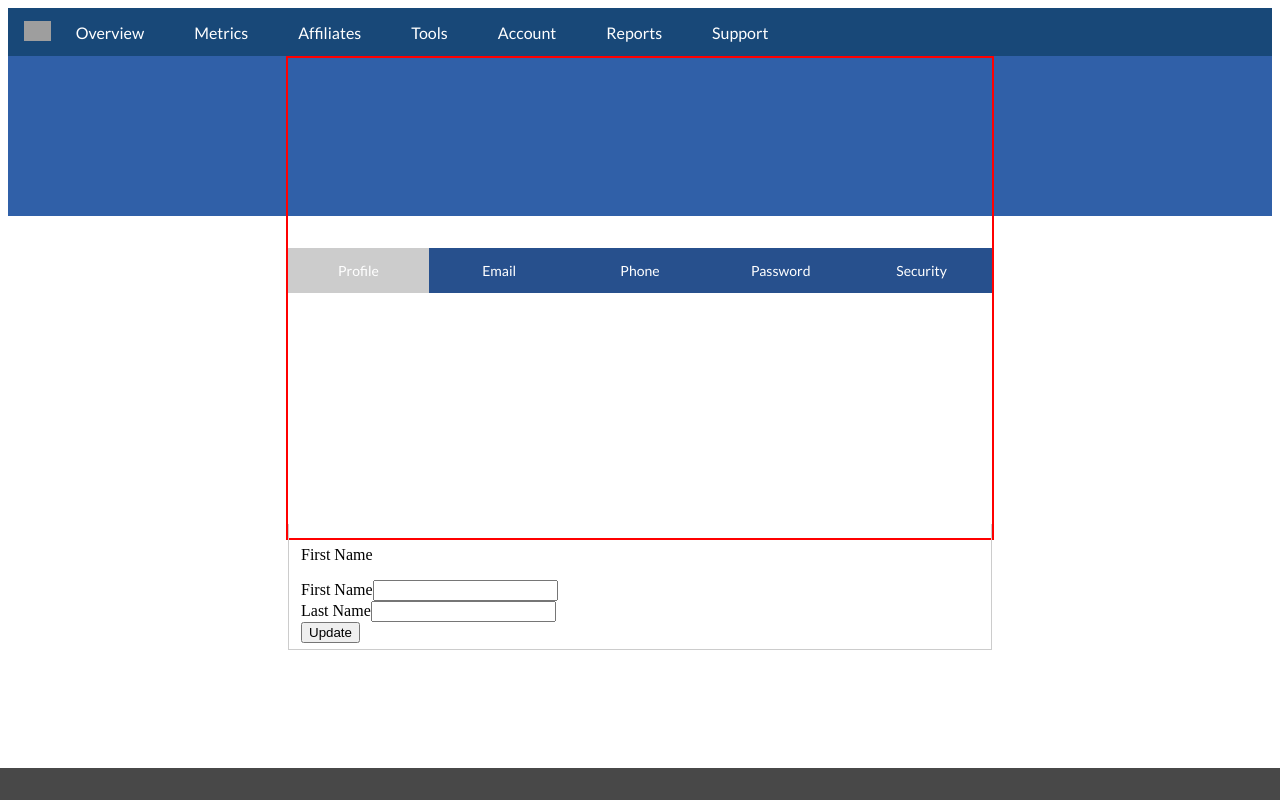
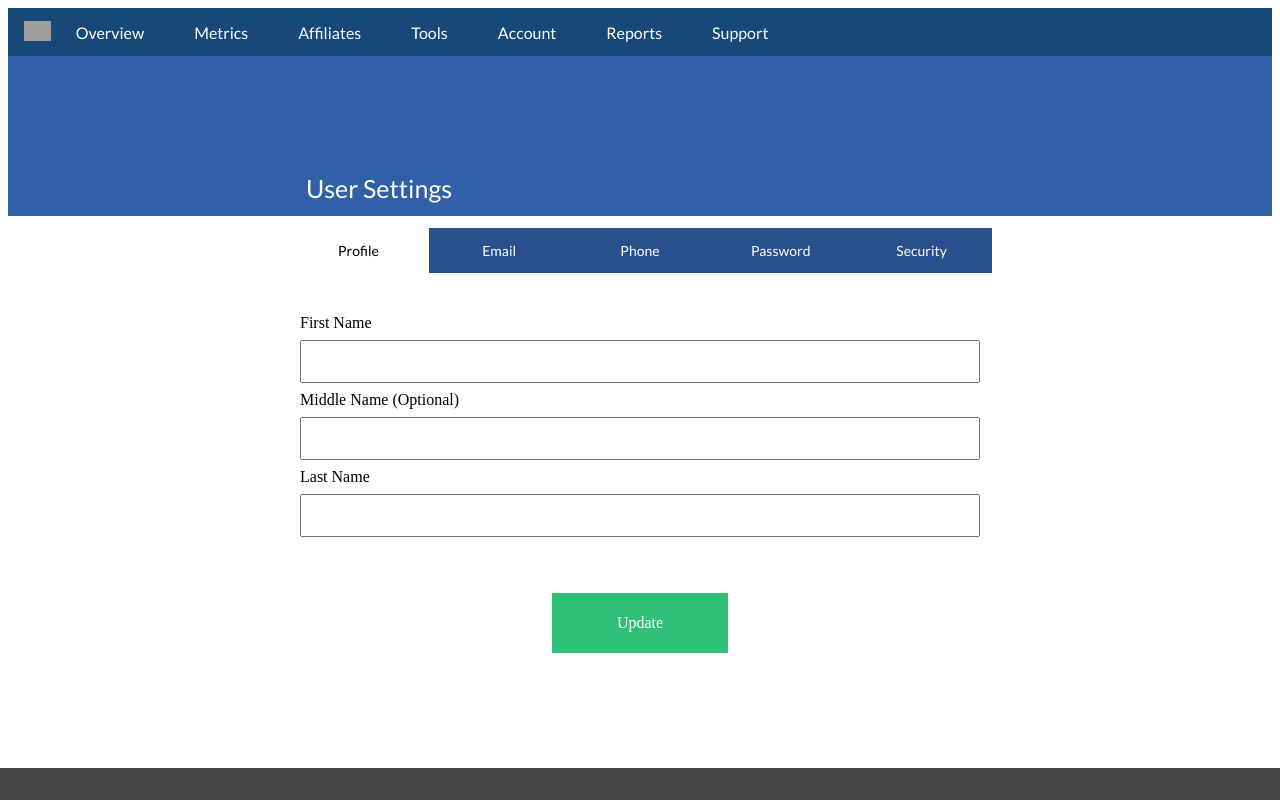
Before and after one commit to jaydray1/avant-h, an Angular app: page / in a window 1280 px wide. Built offline with nearby package versions, Linux system fonts and the light colour scheme; grey boxes are pictures that could not be loaded.

Commit message:
interface wired up, move on to ngModel form logging

```diff
--- a/src/app/avant-profile/avant-profile.component.css
+++ b/src/app/avant-profile/avant-profile.component.css
@@ -16,7 +16,7 @@
     display: flex;
     flex-direction: column;
     justify-content: space-between;
-    height: 10em;
+    /* height: 10em; */
 }
 
 .middle-half {
@@ -27,7 +27,7 @@
     justify-content: center;
     align-content: center;
     margin-bottom: 10em;
-    border: 2px solid red;
+    /* border: 2px solid red; */
 }
 
 .middle-half-header {
@@ -40,6 +40,7 @@
     font-size: 25px;
     color: white;
     margin-left: 18px;
+    margin-bottom: -37px;
 }
 
 .middle-half-tabs {
@@ -47,7 +48,8 @@
     width: 100%;
     display: inline-flex;
     align-items: flex-end;
-    margin-bottom: 231px;
+    margin-bottom: 35px;
+    margin-top: 2px;
 }
 
 .tabcontent {
@@ -96,13 +98,40 @@
 
   /* Create an active/current tablink class */
   .tab button.active {
-    background-color: #ccc;
+    background-color: white;
+    color: black;
   }
 
   /* Style the tab content */
   .tabcontent {
     display: none;
     padding: 6px 12px;
-    border: 1px solid #ccc;
+    border: none;
     border-top: none;
   }
+
+  input[type=text] {
+    width: 100%;
+    padding: 12px 20px;
+    margin: 8px 0;
+    box-sizing: border-box;
+  }
+
+  .button-holder {
+      display: flex;
+      justify-content: space-around;
+      margin-top: 3em;
+  }
+
+  #update-button {
+    height: 60px;
+    width: 11em;
+    background: #30c078;
+    border: 0;
+    color: white;
+    font: inherit;
+    line-height: normal;
+    overflow: visible;
+    padding: 0;
+    cursor: pointer;
+  }
--- a/src/app/avant-profile/avant-profile.component.html
+++ b/src/app/avant-profile/avant-profile.component.html
@@ -14,26 +14,30 @@
             </div>
           </div>
             <div id="Profile" class="tabcontent">
-                <p>First Name</p>
                 <form>
                     <div class="form-group">
-                      <label for="name">First Name</label>
-                      <input type="text" class="form-control" id="name" required>
+                      <label for="firstName">First Name</label>
+                      <input type="text" class="form-control" id="firstName" required>
                     </div>
 
                     <div class="form-group">
-                      <label for="alterEgo">Last Name</label>
-                      <input type="text" class="form-control" id="alterEgo">
+                        <label for="middleName">Middle Name (Optional)</label>
+                        <input type="text" class="form-control" id="middleName">
+                      </div>
+
+                    <div class="form-group">
+                      <label for="lastName">Last Name</label>
+                      <input type="text" class="form-control" id="lastName">
                     </div>
 
-                    <button type="submit" class="btn btn-success">Update</button>
+                    <div class="button-holder"><button type="submit" id="update-button">Update</button></div>
 
                   </form>
             </div>
 
-              <div id="Paris" class="tabcontent">
-                <h3>Paris</h3>
-                <p>Paris is the capital of France.</p>
+              <div id="Email" class="tabcontent">
+                <h3>Look At Me!</h3>
+                <p>I'm another tab.</p>
               </div>
       </div>
     </div>
```
